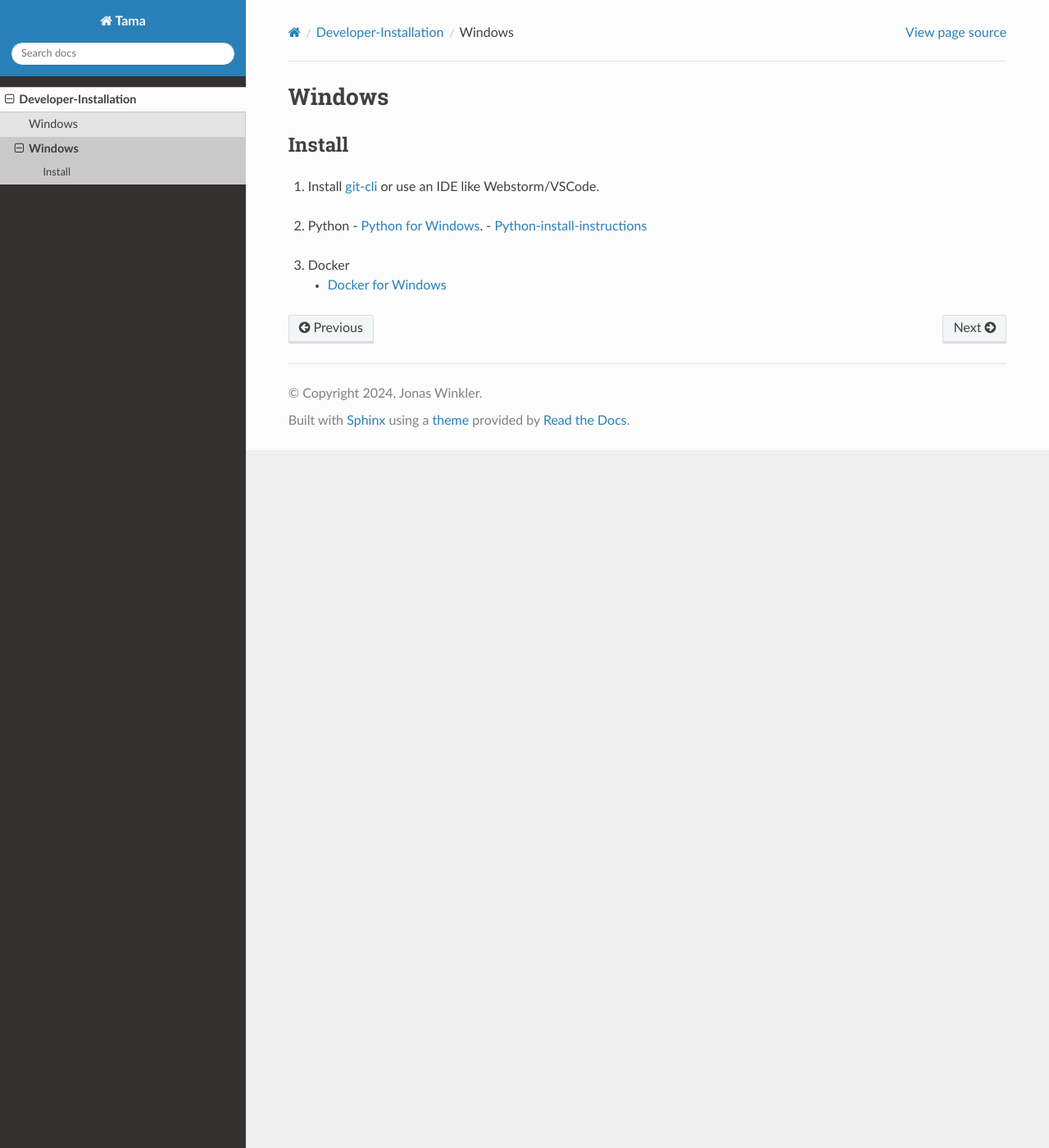
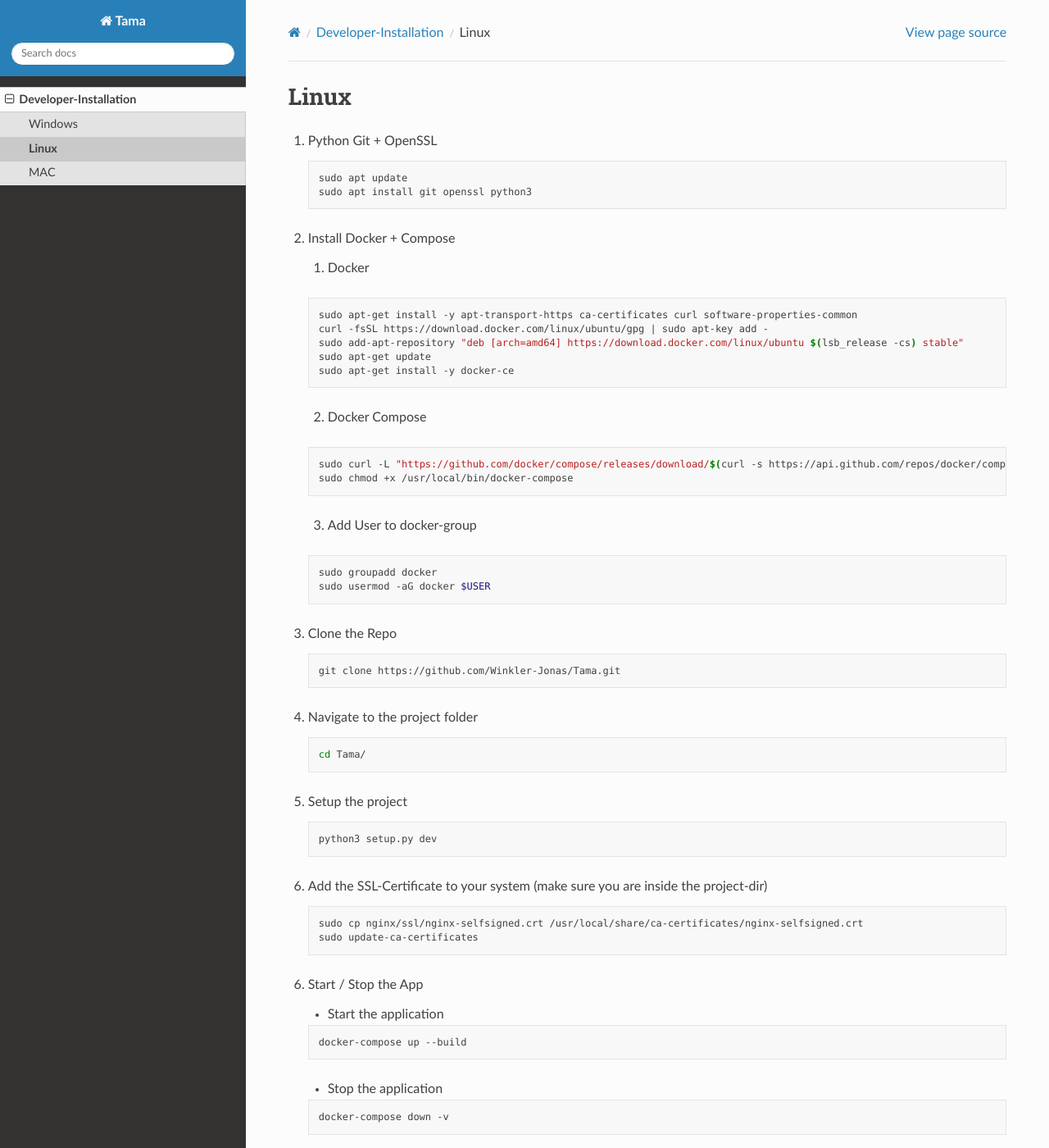
Before and after one commit to Winkler-Jonas/Tama, a Sphinx documentation site: the page built from docs/source/install/linux.rst, in a window 1280 px wide and 1400 px high. Shown: the whole window at 82% size. Built offline with Sphinx 7.4.7 and the Read the Docs theme 2.0.0, drawn with Linux system fonts in a browser that asks for light colours; some of the changed text lies outside the part shown.

Commit message:
added instructions for linux and mac

```diff
--- a/docs/source/install/linux.rst
+++ b/docs/source/install/linux.rst
@@ -1,23 +1,78 @@
-Windows
--------
+Linux
+-----
 
-Install
-+++++++
+1. Python Git + OpenSSL
 
-1. Install `git-cli`_ or use an IDE like Webstorm/VSCode.
+   .. code-block:: sh
 
-.. _git-cli: https://git-scm.com/download/win
+      sudo apt update
+      sudo apt install git openssl python3
 
-2. Python
-   - `Python for Windows`_.
-   - `Python-install-instructions`_
+2. Install Docker + Compose
 
-.. _Python for Windows: https://www.python.org/downloads/release/python-3123/
-.. _Python-install-instructions: https://www.digitalocean.com/community/tutorials/install-python-windows-10
+   1. Docker
 
+   .. code-block:: sh
 
-3. Docker
+      sudo apt-get install -y apt-transport-https ca-certificates curl software-properties-common
+      curl -fsSL https://download.docker.com/linux/ubuntu/gpg | sudo apt-key add -
+      sudo add-apt-repository "deb [arch=amd64] https://download.docker.com/linux/ubuntu $(lsb_release -cs) stable"
+      sudo apt-get update
+      sudo apt-get install -y docker-ce
 
-   - `Docker for Windows`_
+   2. Docker Compose
 
-.. _Docker for Windows: https://desktop.docker.com/win/main/amd64/149282/Docker%20Desktop%20Installer.exe
+   .. code-block:: sh
+
+      sudo curl -L "https://github.com/docker/compose/releases/download/$(curl -s https://api.github.com/repos/docker/compose/releases/latest | grep -Po '"tag_name": "\K.*?(?=")')/docker-compose-$(uname -s)-$(uname -m)" -o /usr/local/bin/docker-compose
+      sudo chmod +x /usr/local/bin/docker-compose
+
+   3. Add User to docker-group
+
+   .. code-block:: sh
+
+      sudo groupadd docker
+      sudo usermod -aG docker $USER
+
+3. Clone the Repo
+
+   .. code-block:: sh
+
+      git clone https://github.com/Winkler-Jonas/Tama.git
+
+4. Navigate to the project folder
+
+   .. code-block:: sh
+
+      cd Tama/
+
+5. Setup the project
+
+   .. code-block:: sh
+
+      python3 setup.py dev
+
+6. Add the SSL-Certificate to your system (make sure you are inside the project-dir)
+
+   .. code-block:: sh
+
+      sudo cp nginx/ssl/nginx-selfsigned.crt /usr/local/share/ca-certificates/nginx-selfsigned.crt
+      sudo update-ca-certificates
+
+6. Start / Stop the App
+
+   - Start the application
+
+   .. code-block:: sh
+
+      docker-compose up --build
+
+   - Stop the application
+
+   .. code-block:: sh
+
+      docker-compose down -v
+
+5. Access the App
+
+   https://localhost
```
Also changed, not shown: docs/source/install/mac.rst (+97 -0 lines).
